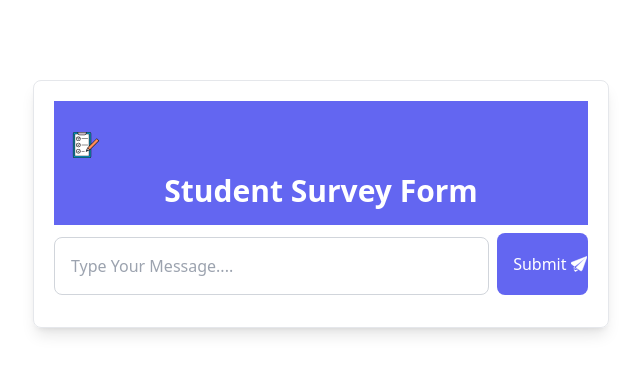
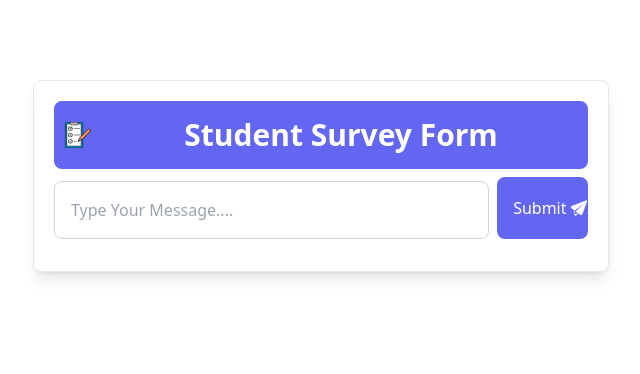
Before and after one commit to Abhinavkulkarni997/SurveyForm, a React app: page / in a window 1280 px wide. Shown: the top 374 px of the page, without its empty margins (319-959 px from the left). Built offline with nearby package versions, Linux system fonts and the light colour scheme; the HTML template or start-up script is replaced by a standard one.

Commit message:
new files and features added

```diff
--- a/src/components/SurveyForm.jsx
+++ b/src/components/SurveyForm.jsx
@@ -1,7 +1,9 @@
-import React from 'react'
+import React,{useState} from 'react'
 import Send from '../assets/images/SubmitButton/send-symbol-svgrepo-com.svg';
 import Survey from '../assets/images/Heading/survey-rating-feedback-svgrepo-com.svg';
 const SurveyForm = () => {
+  const [messages,setmessages]=useState([]);
+
 const SurveyData=[
   {
     id:1,
@@ -38,20 +40,23 @@ const SurveyData=[
     id:6,
     question:"Please Select Your Course",
     type:"select",
-    options:["B.Tech","M.Tech","MBA","BCA","MCA"],
+    options:["B.Tech","M.Tech","BCA","MCA"],
     required:true
   },{
     id:7,
     question:'Please Select Your Branch Name/ Department Name',
     type:"select",
-    options:["CSE","ECE","EEE","IT","CSE-AI/ML","CSE-DataScience","CSE-IoT","CSBS","CSIT","CSM","CSH","CS-Graphics","CS-DevOps","CS-CyberSecurity","CS-CloudComputing","CS-FullStack","CS-BlockChain",
-     "ME","Civil Engineering","Bio-Technology","Chemical Engineering","BPharmacy","Biomedical Engineering","Material Engineering","Aerospace Engineering"],
+    options:["CSE","ECE","EEE","IT","CSE-AI/ML","CSE-DataScience","CSE-IoT","CSBS","CSIT","CSM","CSH","CS-Graphics","CS-DevOps","CS-CyberSecurity",
+      "CS-CloudComputing","CS-BlockChain","ME","Mechanical Engineering (Mechatronics)","Digital Electronics and Communication Engineering",
+      "Power Electronics and Electrical Drives","Computer Aided Structural Engineering","Metallurgical and Materials Engineering",
+     "Civil Engineering","Bio-Technology","Chemical Engineering","BPharmacy","Biomedical Engineering","Material Engineering","Aerospace Engineering"],
     required:true
   },{
     id:8,
     question:'What is your Area of Interest?',
     type:"select",
-    options:["Natural Language Processing","Generative AI","Data Science","Computational Learning Theory","Machine Learning","Artificial Intelligence","Cloud Computing","AI/ML-Cyber Security","Internet of Things (IoT)"],
+    options:["Natural Language Processing","Generative AI","Data Science","Computational Learning Theory","Machine Learning",
+      "Artificial Intelligence","Cloud Computing","AI/ML-Cyber Security","Internet of Things (IoT)"],
     required:true
   },{
     id:9,
@@ -70,8 +75,11 @@ const SurveyData=[
        {/* <h1 className='text-3xl font-bold text-center '>Student Form</h1> */}
        {/* <p className="text-lg text-indigo-600 mb-2">Student Form</p> */}
 
+        <div className='flex flex-row items-center justify-center bg-indigo-500 rounded-lg mx-auto'>
+      <img src={Survey} alt="Survey" className='w-8 h-8  my-3 ml-2 rounded-lg flex items-center ' />
+      <h1 className='p-4  w-full text-white font-bold text-3xl'> Student Survey Form </h1>
 
-      <h1 className='p-4 bg-indigo-500 w-full text-white font-bold text-3xl'> <img src={Survey} alt="Survey" className='w-8 h-8  my-3 rounded-lg flex items-center' />Student Survey Form </h1>
+      </div>
 
       {/* <h1 className='p-4 bg-indigo-500 w-full text-white'>Welcome I am Your Ai Agent </h1> */}
       {/* <div className='p-4 bg-gray-200 w-full text-black my-3 rounded-lg'>Hello! I'm here to assist you with your survey. Please fill out the form below with your details and any questions or comments you may have. Your feedback is important to us!</div> */}
```
